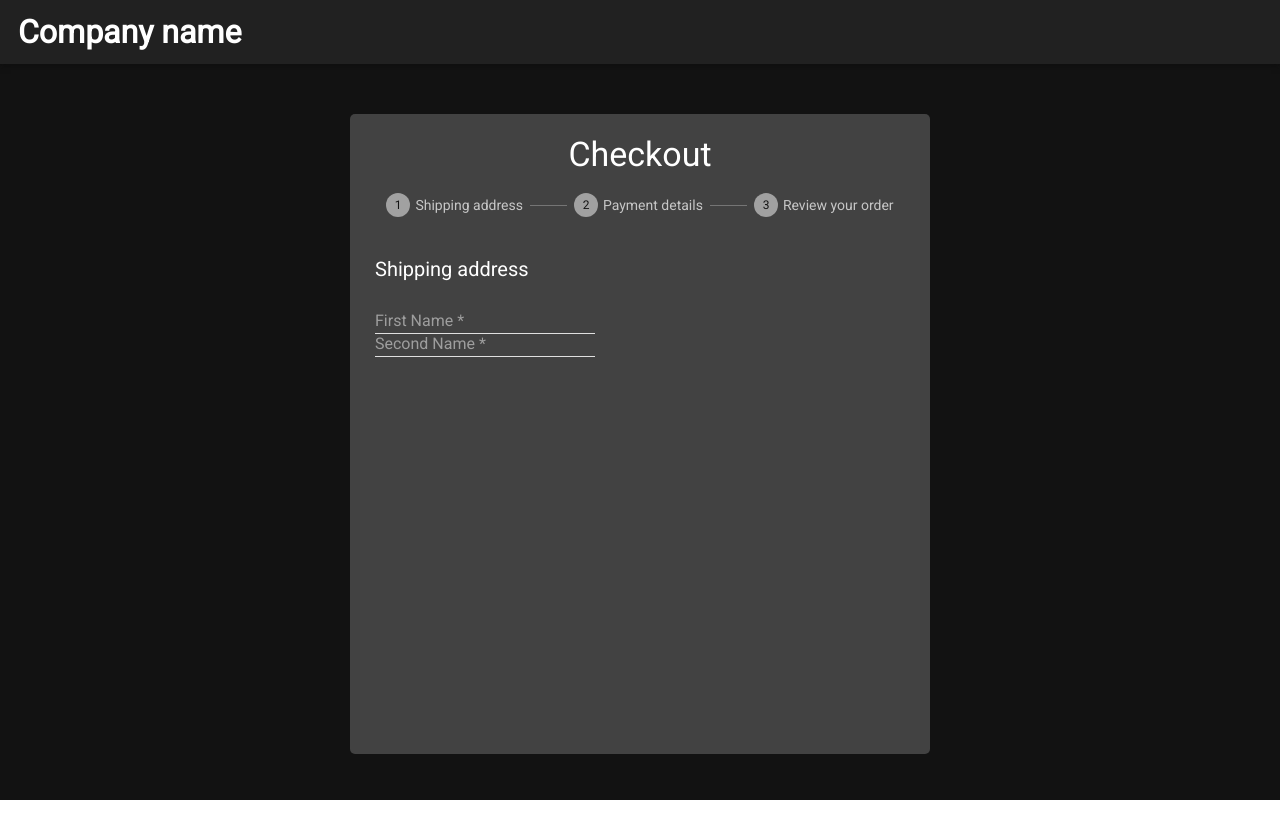
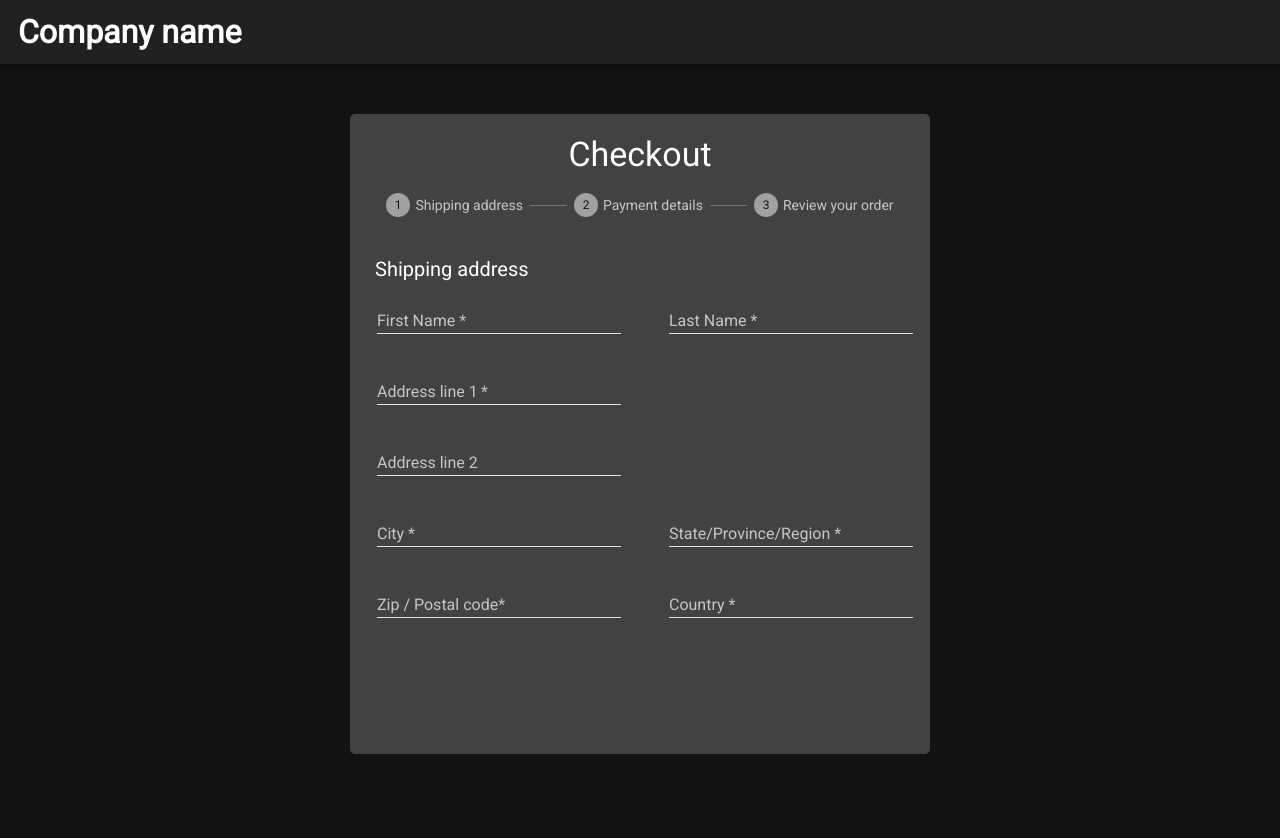
Before and after one commit to ad1ls/react-02, a React (Create React App) app: page / in a window 1280 px wide. Shown: the top 838 px of the page. Before the commit the page ends 800 px from the top, so only its background shows below. Built offline with nearby package versions, Linux system fonts and the light colour scheme.

Commit message:
Shipping.jsx 50% ready..

```diff
--- a/src/App.scss
+++ b/src/App.scss
@@ -3,10 +3,9 @@
 .App {
   box-sizing: border-box;
   background-color: #121212;
-  height: 100vh;
+  height: 130vh;
   font-family: 'Roboto', sans-serif;
   color: #fff;
-  z-index: -1;
 }
 .Header {
   @include flexcenter();
@@ -27,11 +26,9 @@
   max-width: 580px;
   height: 80vh;
   margin: 50px auto 0px auto;
-  z-index: -1;
 }
 .Wrapper {
   max-width: 550px;
   margin: 0 auto;
   padding-top: 20px;
-  z-index: -1;
 }
--- a/src/components/Shipping/InputArea/InputArea.module.scss
+++ b/src/components/Shipping/InputArea/InputArea.module.scss
@@ -6,16 +6,17 @@
         left: 0;
         top: 0;
         z-index: -1;
-        color: #9e9e9e;
-        transition: 0.3s;
+        color: #C6C6C6;
+        transition: 0.2s;
     }
     .Form__input {
-        //position: relative;
-        //z-index: 1;
-        font-size: 16px;
+        color: white;
+        z-index: 1;
+        font-size: 18px;
         letter-spacing: 1px;
         height: 20px;
-        width: 40%;
+        max-width: 265px;
+        width: 240px;
         border: none;
         border-bottom: 1px solid #e0e0e0;
         background-color: transparent;
@@ -25,7 +26,7 @@
             border-bottom: 1.5px solid #90CAF9;
         }
         &:hover {border-bottom: 1.5px solid #90CAF9;}
-        &:focus ~ .Form__label, &:not(:placeholder-shown) ~ .Form__label
-         {top: -18px; font-size: 12px; color: #e0e0e0;}
+        &:focus ~ .Form__label
+         {top: -18px; font-size: 12px; color: #90CAF9;}
     }
 }
--- a/src/components/Shipping/Shipping.jsx
+++ b/src/components/Shipping/Shipping.jsx
@@ -7,11 +7,17 @@ const Shipping = (props) => {
     return (
         <div className={s.Shipping}>
             <div className={s.Shipping__tittle}>
-               Shipping address
+                 Shipping address
             </div>
-           <div className="Shipping__input">
-             <InputArea name="First Name *"/>
-             <InputArea name="Second Name *"/>
+           <div className={s.Shipping__input}>
+                <div className={s.Shipping__inputFirst}><InputArea name="First Name *"/></div>
+                <div className={s.Shipping__inputLast}><InputArea name="Last Name *"/></div>
+                <div className={s.Shipping__inputLine1}><InputArea name="Address line 1 *"/></div>
+                <div className={s.Shipping__inputLine2}><InputArea name="Address line 2"/></div>
+                <div className={s.Shipping__inputCity}><InputArea name="City *"/></div>
+                <div className={s.Shipping__inputState}><InputArea name="State/Province/Region *"/></div>
+                <div className={s.Shipping__inputZip}><InputArea name="Zip / Postal code*"/></div>
+                <div className={s.Shipping__inputCountry}><InputArea name="Country *"/></div>
            </div>
         </div>
     )
--- a/src/components/Shipping/Shipping.module.scss
+++ b/src/components/Shipping/Shipping.module.scss
@@ -6,8 +6,22 @@
          margin-bottom: 30px;
     }
     .Shipping__input {
-        display: flex;
-        align-items: center;
+        display: grid;
         justify-content: center;
+        grid-gap: 3rem;
+        grid-template-areas:
+         'a b'
+         'c c'
+         'd d'
+         'e f'
+         'g h';
+        .Shipping__inputFirst {grid-area: a;}
+        .Shipping__inputLast {grid-area: b;}
+        .Shipping__inputLine1 {grid-area: c;}
+        .Shipping__inputLine2 {grid-area: d;}
+        .Shipping__inputCity {grid-area: e;}
+        .Shipping__inputState {grid-area: f;}
+        .Shipping__inputZip {grid-area: g;}
+        .Shipping__inputCountry {grid-area: h;}
     }
 }
```
